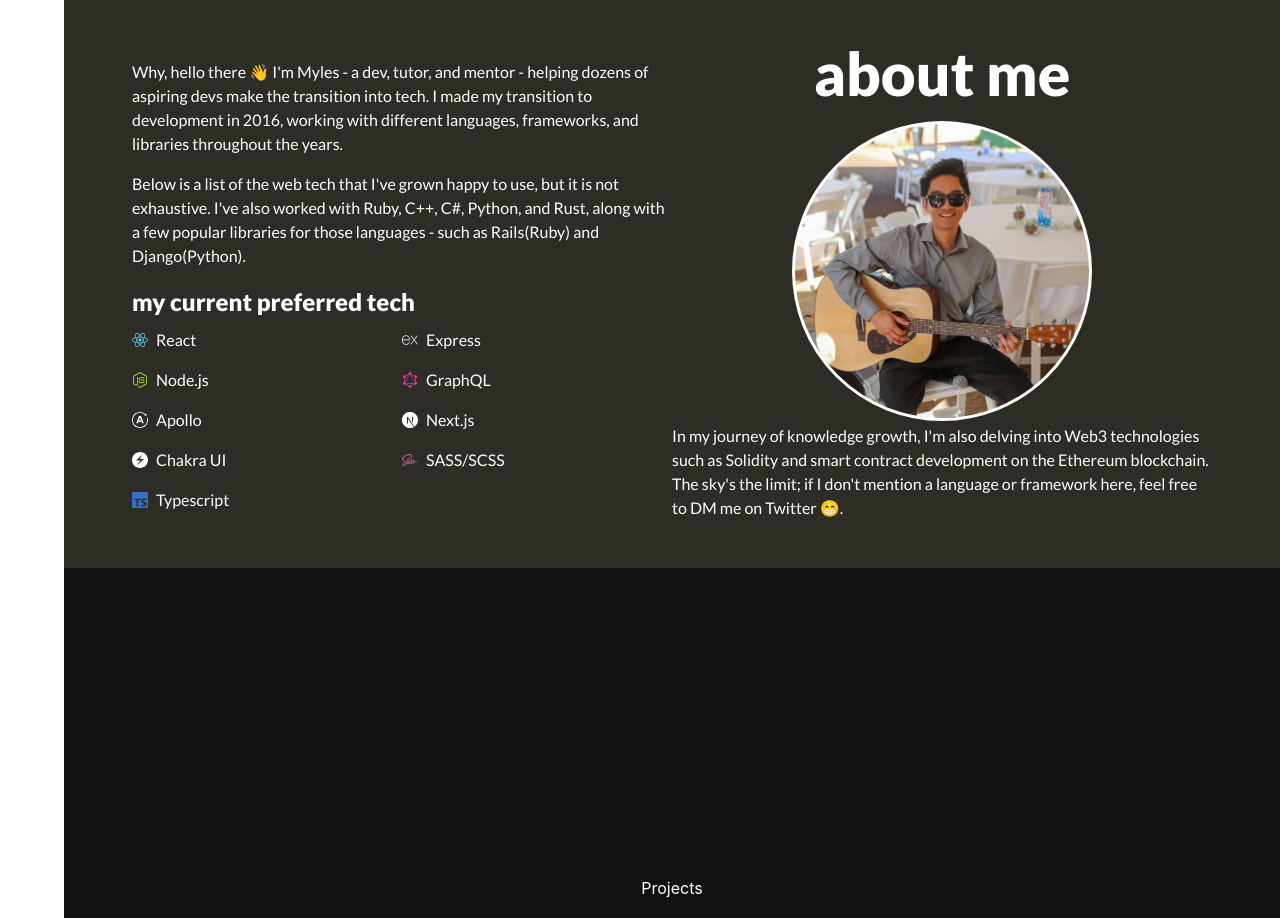
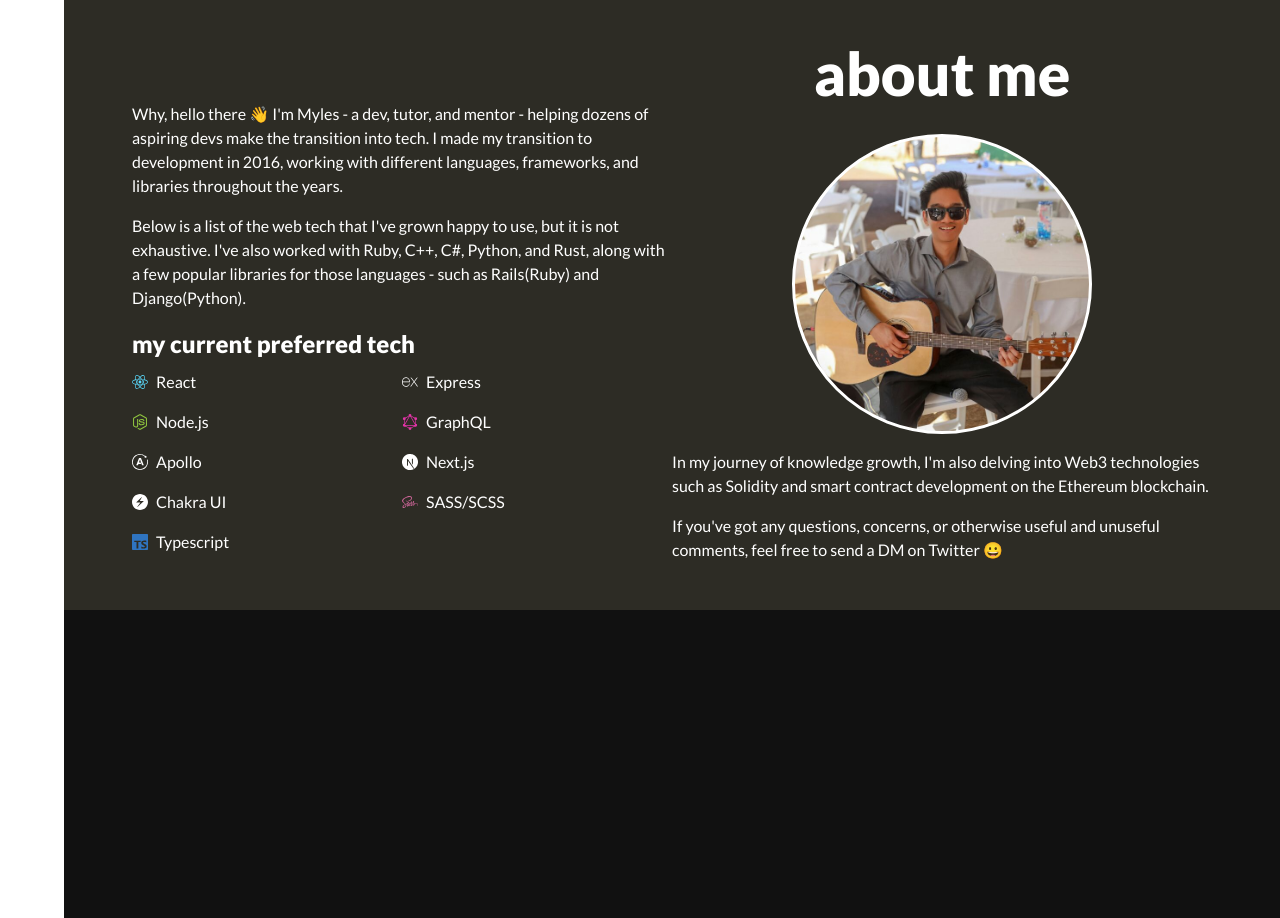
Before and after one commit to MylesWritesCode/portfolio, a Next.js app: page / in a window 1280 px wide. Shown: the part 820-1738 px from the top of the page. Built offline with nearby package versions, Linux system fonts and the light colour scheme.

Commit message:
updated about me

```diff
--- a/src/components/AboutMe.tsx
+++ b/src/components/AboutMe.tsx
@@ -161,6 +161,7 @@ const AboutMe: React.FC<AboutMeProps> = ({ ...props }) => {
             about me
           </chakra.h1>
           <chakra.div
+            margin="1rem 0rem"
             backgroundImage="guitar-dude.jpg"
             backgroundPosition="top"
             backgroundSize="cover"
@@ -169,12 +170,17 @@ const AboutMe: React.FC<AboutMeProps> = ({ ...props }) => {
             border="3px solid #FFFFFF"
             borderRadius="50%"
           />
-          <chakra.p fontWeight="16px">
-            In my journey of knowledge growth, I'm also delving into Web3
-            technologies such as Solidity and smart contract development on the
-            Ethereum blockchain. The sky's the limit; if I don't mention a
-            language or framework here, feel free to DM me on Twitter 😁.
-          </chakra.p>
+          <chakra.div>
+            <chakra.p fontWeight="16px">
+              In my journey of knowledge growth, I'm also delving into Web3
+              technologies such as Solidity and smart contract development on
+              the Ethereum blockchain.
+            </chakra.p>
+            <chakra.p fontWeight="16px" marginTop="1rem">
+              If you've got any questions, concerns, or otherwise useful and
+              unuseful comments, feel free to send a DM on Twitter 😀
+            </chakra.p>
+          </chakra.div>
         </chakra.div>
       </chakra.div>
     </chakra.div>
```
